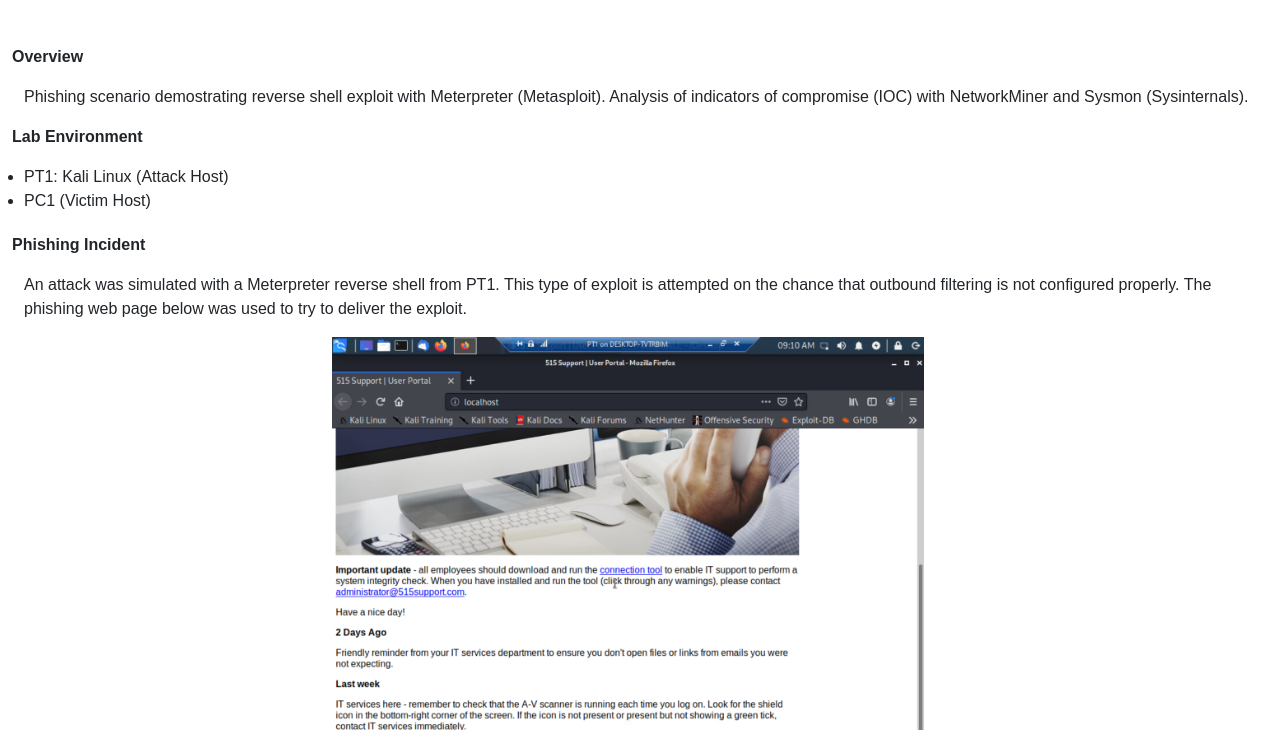
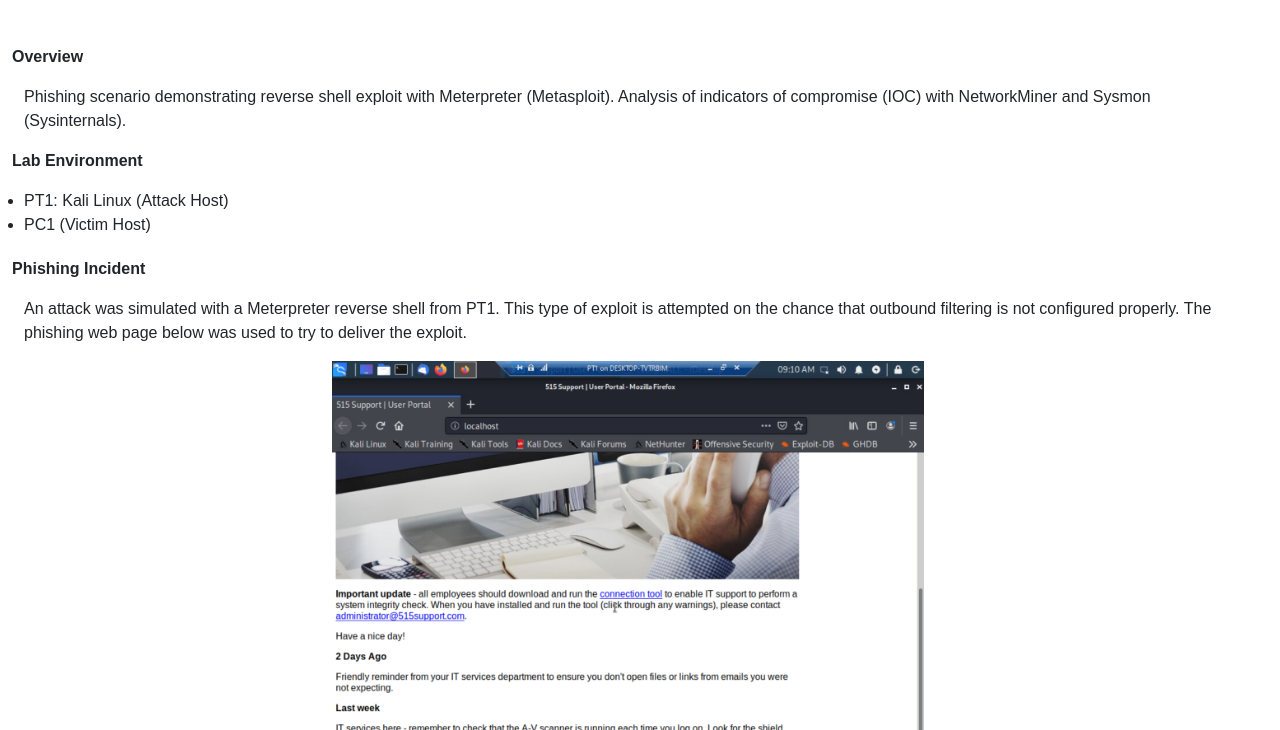
Before and after one commit to RJ816/Endpoint-Security, a plain HTML site: page index.html in a window 1280 px wide. Shown: the part 70-800 px from the top of the page. Drawn offline with nearby package versions, Linux system fonts and the light colour scheme.

Commit message:
Update index.html

```diff
--- a/index.html
+++ b/index.html
@@ -17,7 +17,7 @@
   <div class="row fw-bold p-0 m-0 mb-3">Overview</div>
   <div class="row m-0 p-0">
     <p>
-      Phishing scenario demostrating reverse shell exploit with Meterpreter (Metasploit).
+      Phishing scenario demonstrating reverse shell exploit with Meterpreter (Metasploit).
       Analysis of indicators of compromise (IOC) with NetworkMiner and Sysmon (Sysinternals).
     </p>
   </div>
```
